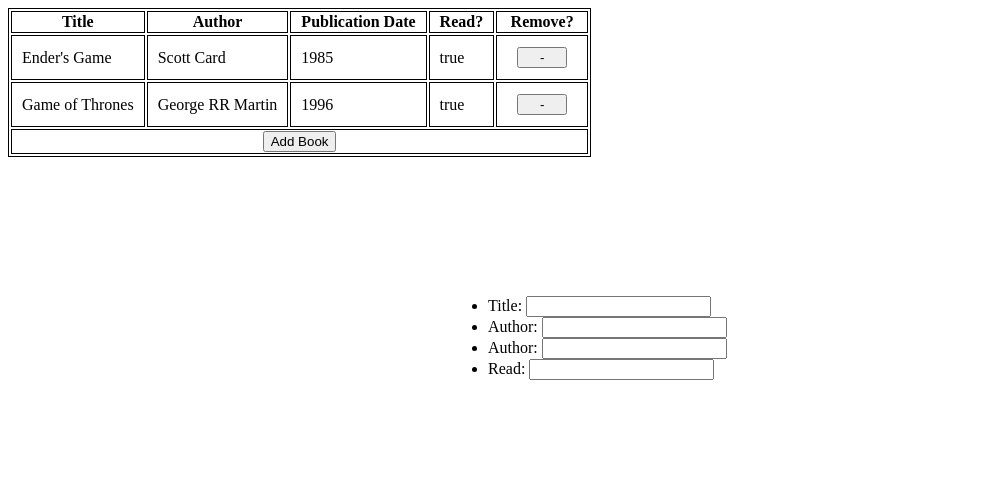
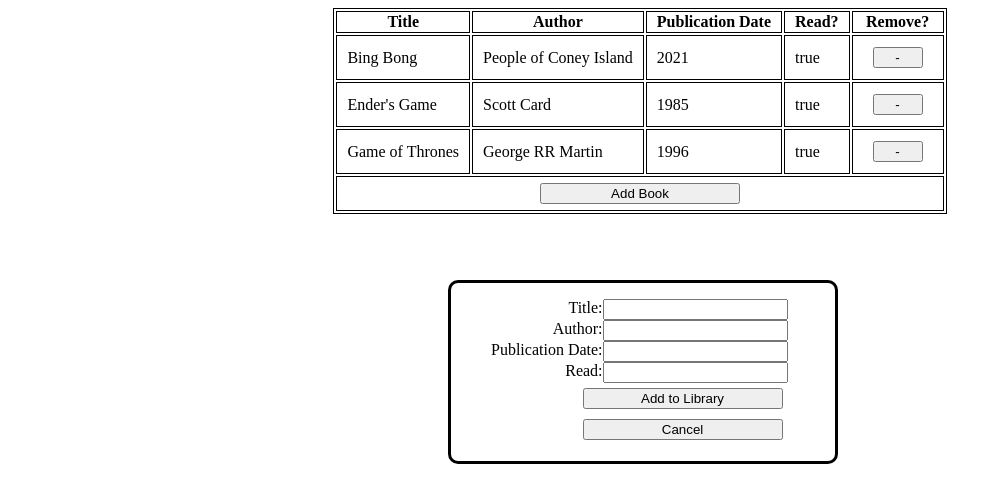
Before and after one commit to ral325/library, a plain HTML site: page index.html in a window 1280 px wide. Both pictures are taken after a click on the button "Add Book". Shown: the whole page, without its empty margins (0-1002 px from the left). Drawn offline with Linux system fonts and the light colour scheme.

Commit message:
complete!

```diff
--- a/index.html
+++ b/index.html
@@ -18,29 +18,35 @@
             <th>Remove?</th>
         </tr>
         <tr>
-            <td colspan="5" class = "add-book">
-                <button>Add Book</button>
+            <td id="add-cell" colspan="5">
+                <button class = "add-book">Add Book</button>
             </td>
         </tr>
     </table>
     <div class = "popup">
         <ul>
             <li>
-            <label for="title">Title:</label>
-            <input type="text" id="title">
+                <label for="title">Title:</label>
+                <input type="text" id="title">
             </li>
             <li>
-            <label for="author">Author:</label>
-            <input type="text" id="author">
+                <label for="author">Author:</label>
+                <input type="text" id="author">
             </li>
             <li>
-                <label for="pubDate">Author:</label>
+                <label for="pubDate">Publication Date:</label>
                 <input type="text" id="pubDate">
             </li>
             <li>
                 <label for="readStatus">Read:</label>
                 <input type="boolean" id="readStatus">
             </li>
+            <li>
+                <button id="completeAdd" class = "add-book">Add to Library</button>
+            </li>
+            <li>
+                <button id="cancel" class = "add-book">Cancel</button>
+            </li>
         </ul>
     </div>
 
--- a/script.js
+++ b/script.js
@@ -11,8 +11,22 @@ class Book {
 
 let LibraryTable = document.querySelector("table");
 let addButton = document.querySelector(".add-book");
-addButton.addEventListener("click", openBookCreationWindow);
+addButton.addEventListener("click", toggleBookCreationWindow);
 let popup = document.querySelector(".popup");
+let completeAddButton = document.querySelector("#completeAdd");
+completeAddButton.addEventListener("click", completeBookAddition)
+let cancelButton = document.querySelector("#cancel");
+cancelButton.addEventListener("click", toggleBookCreationWindow);
+
+// get user input field elements
+inputTitle = document.querySelector("#title");
+inputAuthor = document.querySelector("#author");
+inputPubDate = document.querySelector("#pubDate");
+inputReadStatus = document.querySelector("#readStatus");
+inputTitle.value = "";
+inputAuthor.value = "";
+inputPubDate.value = "";
+inputReadStatus.value = "";
 
 function addBookToLibrary(book) {
     console.log("Adding book: " + book.title)
@@ -36,6 +50,8 @@ function populateTableRow(book,row) {
     newBtn.classList.add("delete-button");
     cells[4].appendChild(newBtn);
     newBtn.addEventListener("click", deleteBook);
+
+    cells[3].addEventListener("click",toggleReadStatus);
 }
 
 function deleteBook() {
@@ -44,8 +60,42 @@ function deleteBook() {
     LibraryTable.deleteRow(rowIndexToDelete);
 }
 
-function openBookCreationWindow() {
+function toggleBookCreationWindow() {
     popup.classList.toggle("show");
+}
+
+function completeBookAddition() {
+    let title = inputTitle.value;
+    let author = inputAuthor.value;
+    let pubDate = inputPubDate.value;
+    let readStatus = inputReadStatus.value;
+
+    if (isNaN(pubDate)) {
+        alert("Publication date must be a number.")
+        return;
+    }
+
+    if (readStatus !== "true" && readStatus !== "false") {
+        alert("Read status must be true or false.")
+        return;
+    }
+
+    newBook = new Book(title,author,pubDate,readStatus);
+    addBookToLibrary(newBook);
+    popup.classList.toggle("show");
+
+    inputTitle.value = "";
+    inputAuthor.value = "";
+    inputPubDate.value = "";
+    inputReadStatus.value = "";
+}
+
+function toggleReadStatus() {
+    if (this.textContent === "true") {
+        this.textContent = false;
+    } else {
+        this.textContent = true;
+    }
 }
 
 // test items
@@ -58,5 +108,6 @@ function AddBooksToLibrary(bookArray) {
 
 let book1 = new Book("Game of Thrones", "George RR Martin", "1996", true);
 let book2 = new Book("Ender's Game", "Scott Card", "1985", true);
-let test_array = [book1, book2];
+let book3 = new Book("Bing Bong", "People of Coney Island", "2021", true)
+let test_array = [book1, book2, book3];
 AddBooksToLibrary(test_array);
--- a/styles.css
+++ b/styles.css
@@ -1,5 +1,9 @@
 table, th, td {
     border: 1px solid black;
+}
+
+table {
+    margin: auto;
 }
 
 th, td {
@@ -15,8 +19,26 @@ th, td {
 
 .add-book{
     width: 200px;
-    margin: 10px;
+    margin: 5px;
     text-align: center;
+}
+
+#add-cell{
+    width: 200px;
+    margin: 5px;
+    text-align: center;
+}
+
+.popup button{
+    width: 200px;
+    text-align: center;
+}
+
+li {
+    list-style-type: none;
+    align-self: center;
+    justify-content: right;
+    display: flex;
 }
 
  /* Popup container */
@@ -28,9 +50,11 @@ th, td {
     top: 50%;
     left: 50%;
     width: 30vw;
-    height: 30vh;
     margin-left: -15vw;
     margin-top: -15vh;
+    background-color: white;
+    border: 3px solid black;
+    border-radius: 10px;
   }
 
   /* Toggle this class when clicking on the popup container (hide and show the popup) */
```
